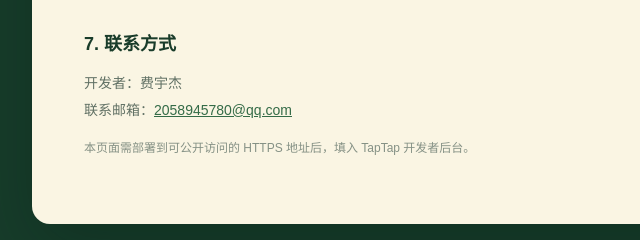
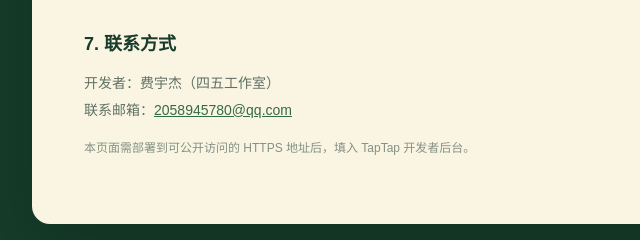
Before and after one commit to siwusucn/garden-guard-privacy, a plain HTML site: page index.html in a window 1280 px wide. Shown: the part 1004-1244 px from the top of the page, 198-838 px from the left. Drawn offline with Linux system fonts and the light colour scheme.

Commit message:
Align privacy policy with developer and studio name

```diff
--- a/index.html
+++ b/index.html
@@ -101,7 +101,7 @@
 
       <h2>7. 联系方式</h2>
       <p>
-        开发者：费宇杰<br />
+        开发者：费宇杰（四五工作室）<br />
         联系邮箱：<a href="mailto:2058945780@qq.com">2058945780@qq.com</a>
       </p>
       <p class="meta">
```
